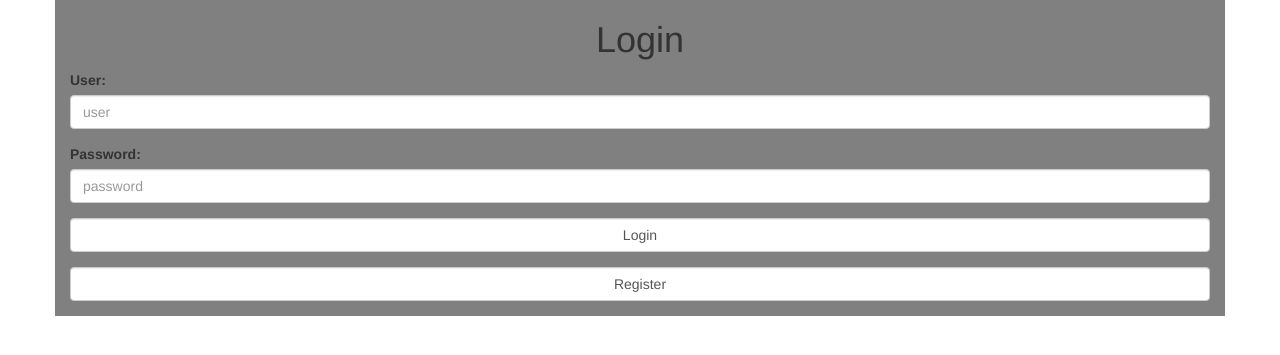
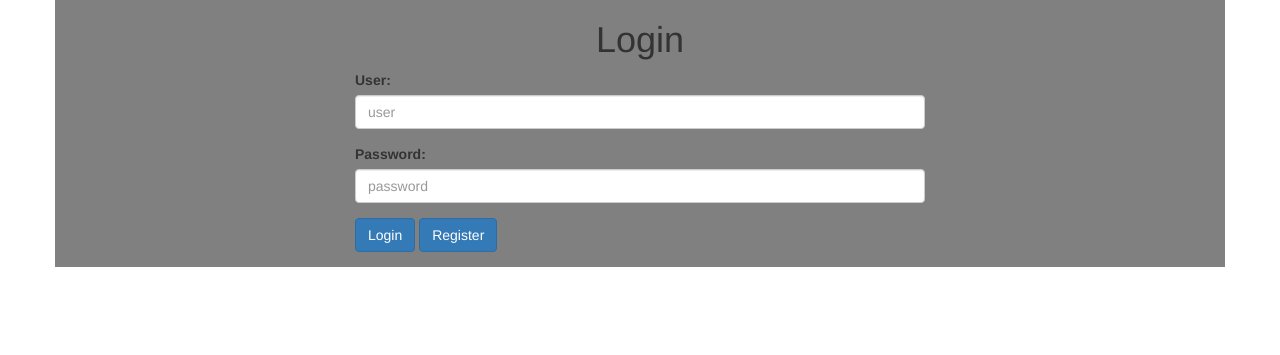
Before and after one commit to luiisdelar/proyecto-deportes-php, a PHP site: page / in a window 1280 px wide. Shown: the top 355 px of the page. Run offline with PHP 8.4, Linux system fonts and the light colour scheme.

Commit message:
change index

```diff
--- a/css/styles.css
+++ b/css/styles.css
@@ -1,3 +1,8 @@
 .container {
 	background: gray;
 }
+
+.form-group {
+	width: 50%;
+	margin-left: 25%;
+}
--- a/index.html
+++ b/index.html
@@ -25,13 +25,13 @@
 				<input class="form-control" type="password" placeholder="password">
 			</div>
 
-			<div class="form-group">
-				<input class="form-control" type="submit" value="Login">
+			<div class="form-group flex-row-reverse ">
+				<input class="btn btn-primary" type="submit" value="Login">
+				<input class="btn btn-primary" type="button" value="Register" onclick="location.href='register.html';">
 			</div>
 
 			<div class="form-group">
-				<input class="form-control" type="button" value="Register">
-				<link rel="stylesheet" type="text/css" href="register.html">
+
 			</div>
 		</form>
 
```
